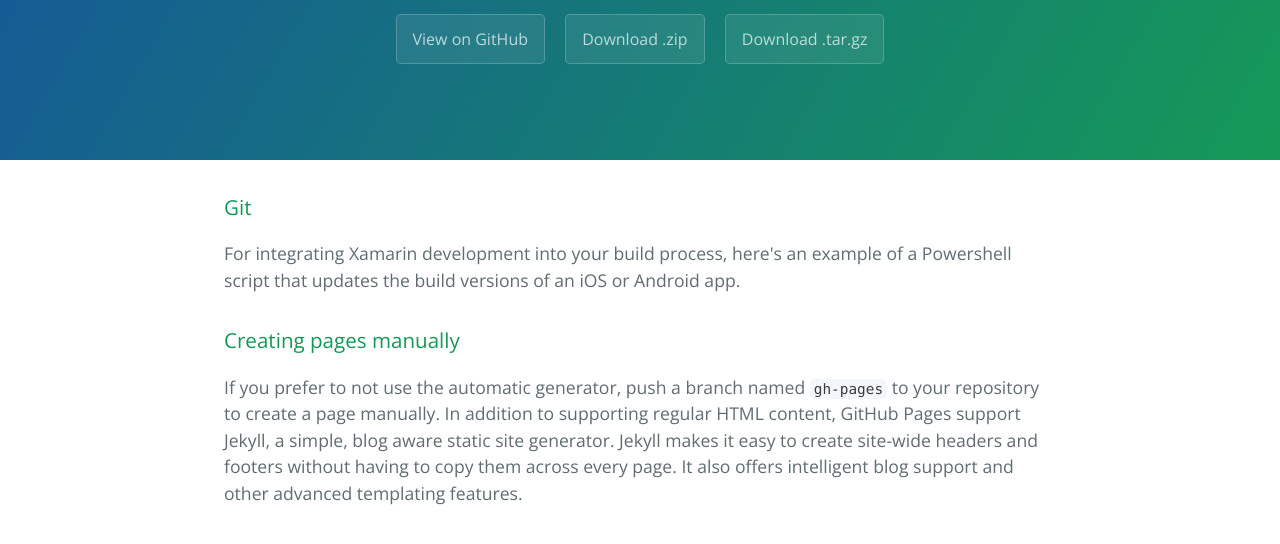
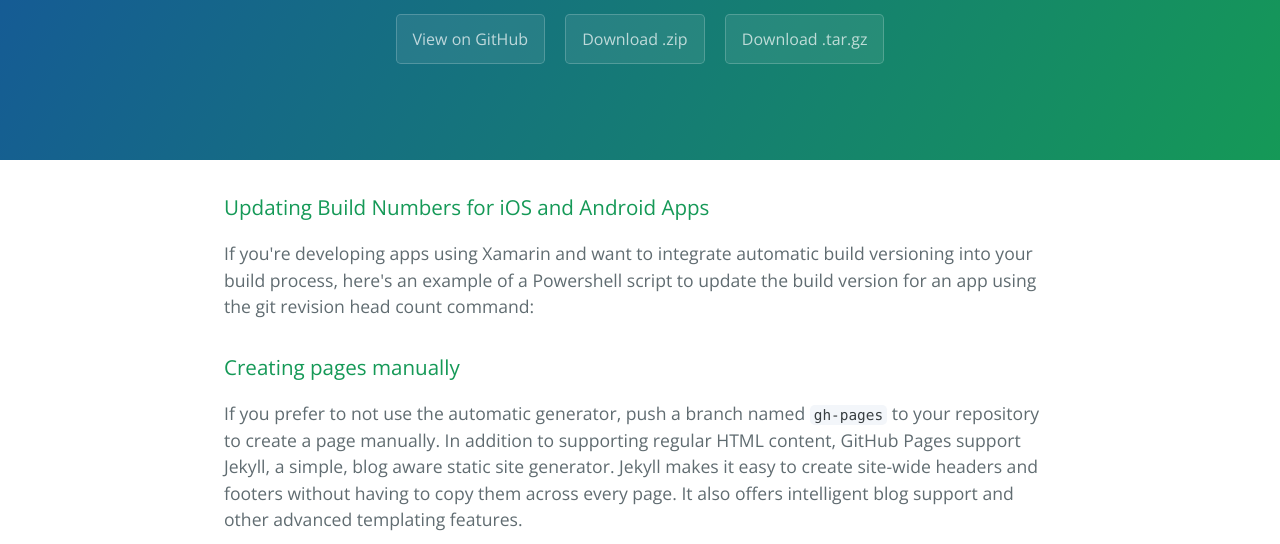
Before and after one commit to campbellja/blog, a plain HTML site: page index.html in a window 1280 px wide. Shown: the part 176-720 px from the top of the page. Drawn offline with nearby package versions, Linux system fonts and the light colour scheme.

Commit message:
Update index.html

```diff
--- a/index.html
+++ b/index.html
@@ -20,9 +20,9 @@
 
     <section class="main-content">
       <h3>
-<a id="git" class="anchor" href="#git" aria-hidden="true"><span aria-hidden="true" class="octicon octicon-link"></span></a>Git</h3>
+<a id="git" class="anchor" href="#git" aria-hidden="true"><span aria-hidden="true" class="octicon octicon-link"></span></a>Updating Build Numbers for iOS and Android Apps</h3>
 
-<p>For integrating Xamarin development into your build process, here's an example of a Powershell script that updates the build versions of an iOS or Android app.</p>
+<p>If you're developing apps using Xamarin and want to integrate automatic build versioning into your build process, here's an example of a Powershell script to update the build version for an app using the git revision head count command:</p>
 
 <script src="https://gist.github.com/campbellja/e5d735f048cab76adb16957fe4a7ad75.js"></script>
 
```
